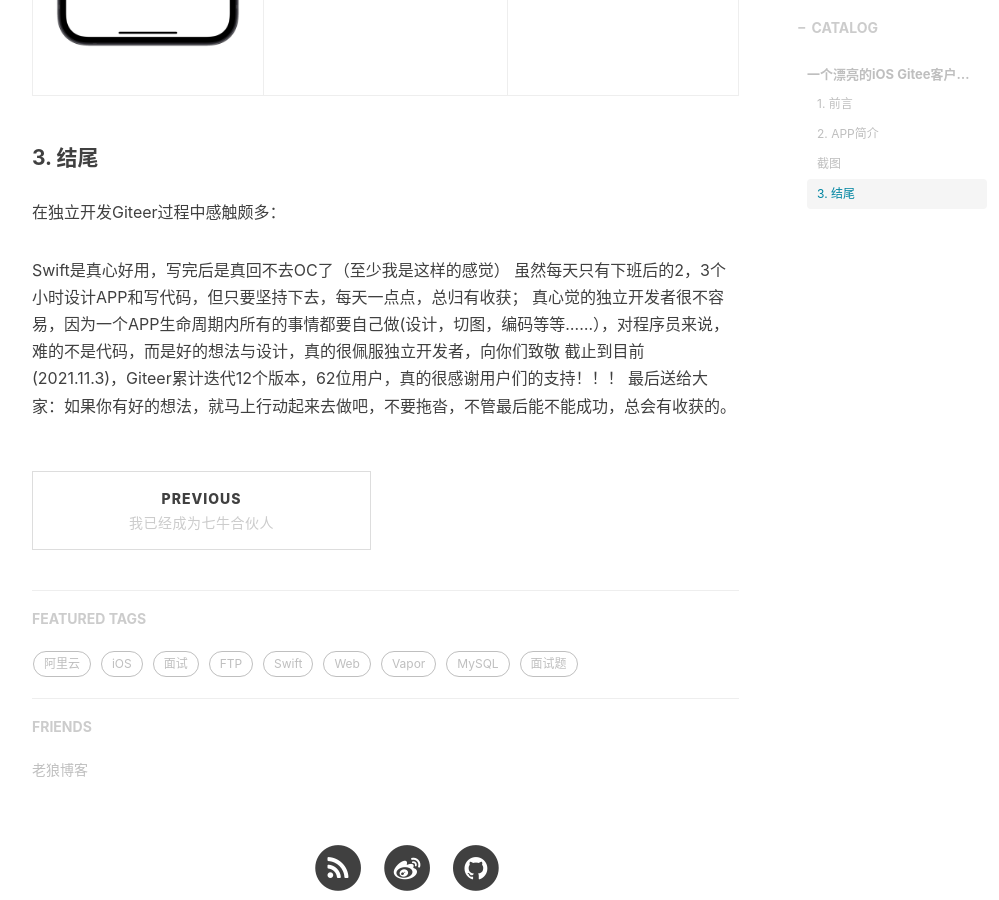
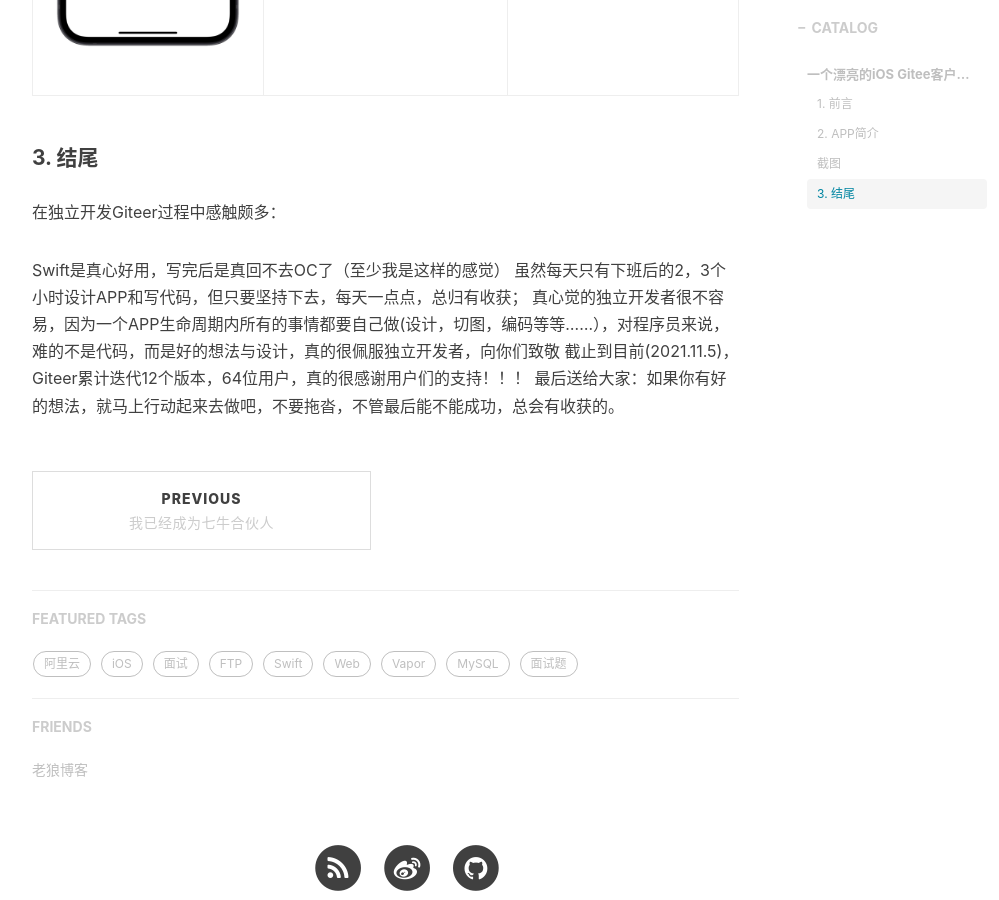
Before and after one commit to fandongtongxue/fandongtongxue.github.io, a Jekyll site: the page built from _posts/2021-09-18-Giteer.md, in a window 1280 px wide and 900 px high, scrolled down 3437 px. Shown: the whole window, without its empty margins (233-1232 px from the left). Built offline with Jekyll 4.4.1, drawn with Linux system fonts in a browser that asks for light colours; nearby versions of some CDN libraries; comment, search, counter and statistics services are not loaded.

Commit message:
Update 2021-09-18-Giteer.md

```diff
--- a/_posts/2021-09-18-Giteer.md
+++ b/_posts/2021-09-18-Giteer.md
@@ -50,5 +50,5 @@
 Swift是真心好用，写完后是真回不去OC了（至少我是这样的感觉）
 虽然每天只有下班后的2，3个小时设计APP和写代码，但只要坚持下去，每天一点点，总归有收获；
 真心觉的独立开发者很不容易，因为一个APP生命周期内所有的事情都要自己做(设计，切图，编码等等......），对程序员来说，难的不是代码，而是好的想法与设计，真的很佩服独立开发者，向你们致敬
-截止到目前(2021.11.3)，Giteer累计迭代12个版本，62位用户，真的很感谢用户们的支持！！！
+截止到目前(2021.11.5)，Giteer累计迭代12个版本，64位用户，真的很感谢用户们的支持！！！
 最后送给大家：如果你有好的想法，就马上行动起来去做吧，不要拖沓，不管最后能不能成功，总会有收获的。
```
